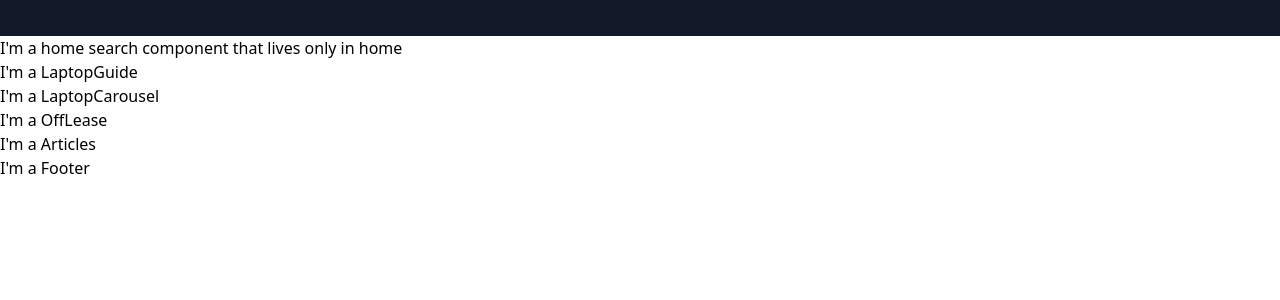
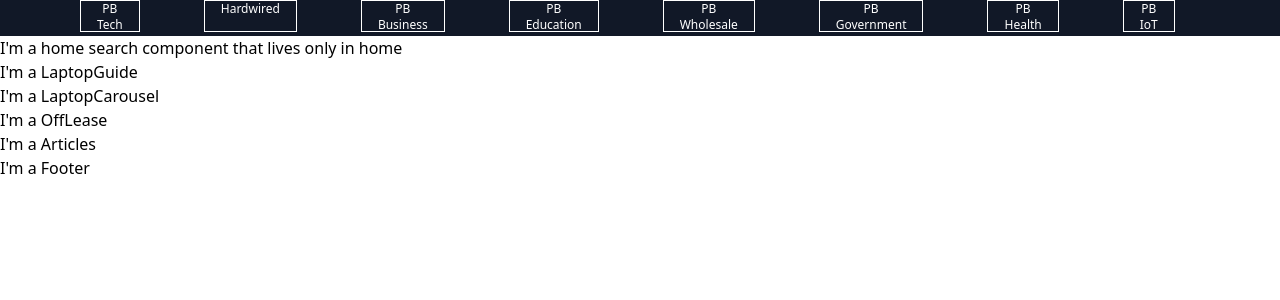
Before and after one commit to ThreeClubs/pb-tech-laptops-demo, a React (Vite) app in the folder frontend/: page / in a window 1280 px wide. Shown: the top 300 px of the page. Built offline with nearby package versions, Linux system fonts and the light colour scheme.

Commit message:
nav top bar started need fix hyperlink disp

```diff
--- a/frontend/src/components/Navbar.jsx
+++ b/frontend/src/components/Navbar.jsx
@@ -1,7 +1,50 @@
 function Navbar() {
   return (
     <>
-      <div className="h-9 w-full bg-gray-900"></div>
+      <nav className="text-center text-white h-9 w-full bg-gray-900 py-0 px-20">
+        <ul className="pr-64 flex flex-grow-0 justify-start items-center text-xs">
+          <li className="border border-white h-8 w-22 mr-16 px-4 pb-1 flex justify-start items-start">
+            <a className="block flex flex-nowrap" href="#">
+              PB Tech
+            </a>
+          </li>
+          <li className="border border-white h-8 w-22 mr-16 px-4 pb-1 flex justify-start items-start">
+            <a className="block flex flex-nowrap" href="#">
+              Hardwired
+            </a>
+          </li>
+          <li className="border border-white h-8 w-22 mr-16 px-4 pb-1 flex justify-center items-start">
+            <a className="block flex flex-nowrap" href="#">
+              PB Business
+            </a>
+          </li>
+          <li className="border border-white h-8 w-22 mr-16 px-4 pb-1 flex justify-start items-start">
+            <a className="block flex flex-nowrap" href="#">
+              PB Education
+            </a>
+          </li>
+          <li className="border border-white h-8 w-22 mr-16 px-4 pb-1 flex justify-start items-start">
+            <a className="block flex flex-nowrap" href="#">
+              PB Wholesale
+            </a>
+          </li>
+          <li className="border border-white h-8 w-22 mr-16 px-4 pb-1 flex justify-start items-start">
+            <a className="block flex flex-nowrap" href="#">
+              PB Government
+            </a>
+          </li>
+          <li className="border border-white h-8 w-22 mr-16 px-4 pb-1 flex justify-start items-start">
+            <a className="block flex flex-nowrap" href="#">
+              PB Health
+            </a>
+          </li>
+          <li className="border border-white h-8 w-22 mr-16 px-4 pb-1 flex justify-start items-start">
+            <a className="block flex flex-nowrap" href="#">
+              PB IoT
+            </a>
+          </li>
+        </ul>
+      </nav>
     </>
   );
 }
```
